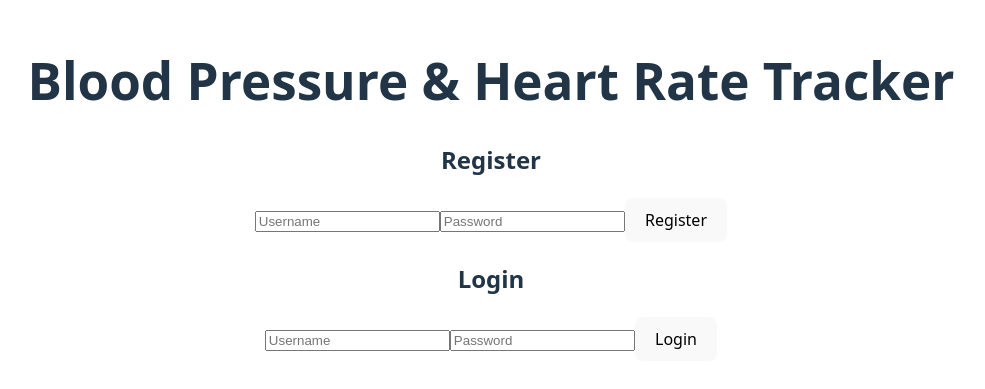
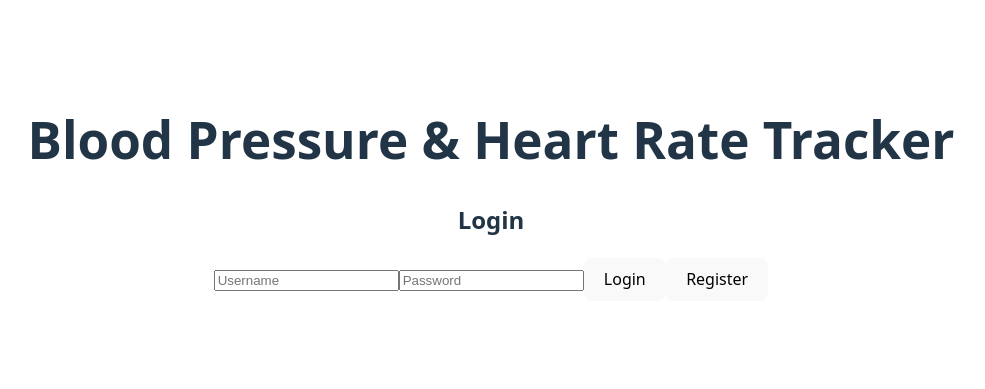
Before and after one commit to serjimmy355/bp, a React (Vite) app in the folder frontend/: page / in a window 1280 px wide. Shown: the part 211-600 px from the top of the page, without its empty margins (149-1134 px from the left). Built offline with nearby package versions, Linux system fonts and the light colour scheme.

Commit message:
Separate register page and fix form state

```diff
--- a/frontend/src/App.jsx
+++ b/frontend/src/App.jsx
@@ -6,6 +6,12 @@ import './App.css';
 const API_BASE = 'https://bp-worker.jimross355.workers.dev/'; // Replace with your deployed Worker URL
 
 function App() {
+  // Navigation state
+  const [page, setPage] = useState('login'); // 'login' or 'register'
+  // Register form state
+  const [regUsername, setRegUsername] = useState('');
+  const [regPassword, setRegPassword] = useState('');
+  // Login form state
   const [username, setUsername] = useState('');
   const [password, setPassword] = useState('');
   const [token, setToken] = useState('');
@@ -23,9 +29,14 @@ function App() {
     const res = await fetch(`${API_BASE}/register`, {
       method: 'POST',
       headers: { 'Content-Type': 'application/json' },
-      body: JSON.stringify({ username, password })
+      body: JSON.stringify({ username: regUsername, password: regPassword })
     });
     setMessage(await res.text());
+    if (res.ok) {
+      setPage('login');
+      setRegUsername('');
+      setRegPassword('');
+    }
   };
 
   const login = async (e) => {
@@ -121,17 +132,22 @@ function App() {
   return (
     <div className="container">
       <h1>Blood Pressure & Heart Rate Tracker</h1>
+      {page === 'register' ? (
         <form onSubmit={register}>
           <h2>Register</h2>
-        <input placeholder="Username" value={username} onChange={e => setUsername(e.target.value)} />
-        <input type="password" placeholder="Password" value={password} onChange={e => setPassword(e.target.value)} />
+          <input placeholder="Username" value={regUsername} onChange={e => setRegUsername(e.target.value)} />
+          <input type="password" placeholder="Password" value={regPassword} onChange={e => setRegPassword(e.target.value)} />
           <button type="submit">Register</button>
+          <button type="button" onClick={() => setPage('login')}>Back to Login</button>
         </form>
+      ) : (
+        <>
           <form onSubmit={login}>
             <h2>Login</h2>
             <input placeholder="Username" value={username} onChange={e => setUsername(e.target.value)} />
             <input type="password" placeholder="Password" value={password} onChange={e => setPassword(e.target.value)} />
             <button type="submit">Login</button>
+            <button type="button" onClick={() => setPage('register')}>Register</button>
           </form>
           {loggedIn && (
             <>
@@ -162,6 +178,8 @@ function App() {
               </ul>
             </>
           )}
+        </>
+      )}
       {message && <p>{message}</p>}
     </div>
   );
```
Lines whose indentation alone changed are shown as unchanged.
